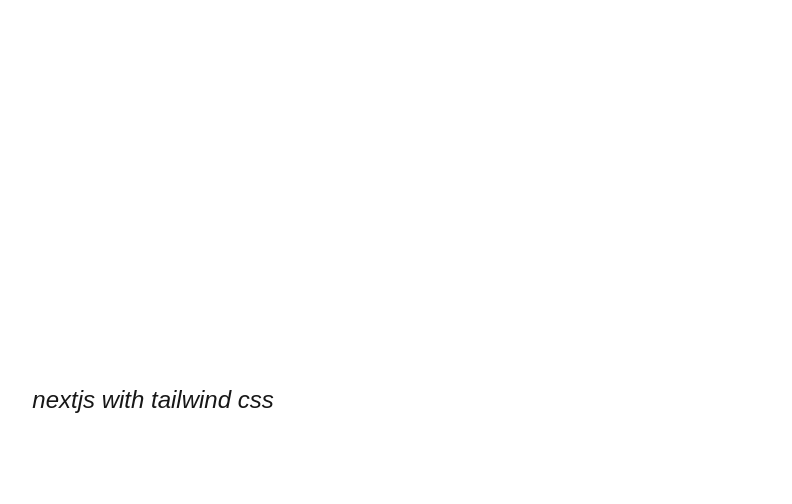
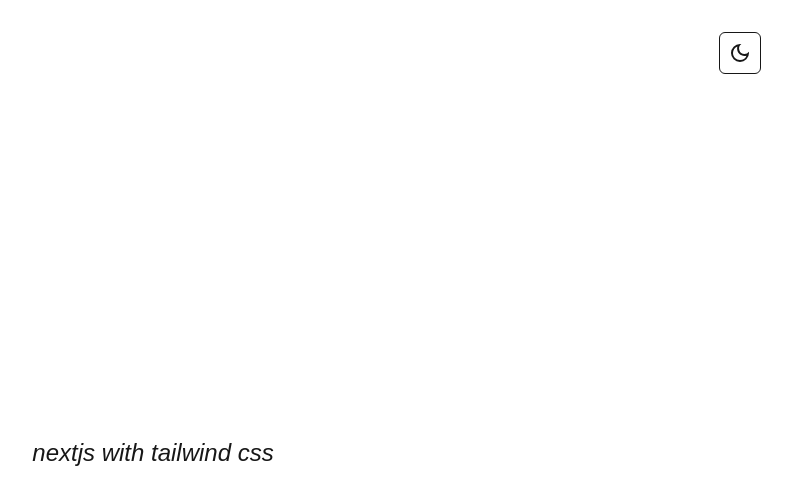
Before and after one commit to gouthamamin/nextjs-tailwind-starter-template, a Next.js app: page / in a window 1280 px wide. Shown: the top 504 px of the page, without its empty margins (487-1279 px from the left). Built offline with nearby package versions, Linux system fonts and the light colour scheme.

Commit message:
feat: add theme provider & useTheme hook

```diff
--- /dev/null
+++ b/app/constants/Config.ts
@@ -0,0 +1,6 @@
+export enum appTheme {
+  LIGHT = "light",
+  DARK = "dark"
+};
+
+export const THEME_STORAGE_KEY = "app_theme";
--- /dev/null
+++ b/app/context/ThemeContext.ts
@@ -0,0 +1,4 @@
+import { createContext } from "react";
+import { ThemeContextValue } from "../types";
+
+export const ThemeContext = createContext<ThemeContextValue | null>(null);
--- /dev/null
+++ b/app/context/ThemeProvider.tsx
@@ -0,0 +1,26 @@
+"use client";
+import { ReactNode, useEffect, useState } from "react";
+import { appTheme, THEME_STORAGE_KEY } from "../constants/Config";
+import LocalStorage from "../utils/LocalStorage";
+import { ThemeContext } from "./ThemeContext";
+
+export function ThemeProvider({ children }: { children: ReactNode }) {
+  const [theme, setTheme] = useState<appTheme>(
+    () => LocalStorage.get<appTheme>(THEME_STORAGE_KEY) ?? appTheme.LIGHT
+  );
+
+  useEffect(() => {
+    document.documentElement.classList.toggle("dark", theme === appTheme.DARK);
+    LocalStorage.set(THEME_STORAGE_KEY, theme);
+  }, [theme]);
+
+  const toggleTheme = () => {
+    setTheme((prev) => (prev === appTheme.LIGHT ? appTheme.DARK : appTheme.LIGHT));
+  };
+
+  return (
+    <ThemeContext.Provider value={{ theme, toggleTheme }}>
+      {children}
+    </ThemeContext.Provider>
+  );
+}
--- a/app/globals.css
+++ b/app/globals.css
@@ -2,25 +2,23 @@
 
 :root {
   --background: #ffffff;
-  --foreground: #171717;
+  --primary: #171717;
+}
+
+.dark {
+  --background: #0a0a0a;
+  --primary: #ededed;
 }
 
 @theme inline {
   --color-background: var(--background);
-  --color-foreground: var(--foreground);
+  --color-primary: var(--primary);
   --font-sans: var(--font-geist-sans);
   --font-mono: var(--font-geist-mono);
 }
 
-@media (prefers-color-scheme: dark) {
-  :root {
-    --background: #0a0a0a;
-    --foreground: #ededed;
-  }
-}
-
 body {
   background: var(--background);
-  color: var(--foreground);
+  color: var(--primary);
   font-family: Arial, Helvetica, sans-serif;
 }
--- /dev/null
+++ b/app/hooks/useTheme.ts
@@ -0,0 +1,9 @@
+"use client";
+import { useContext } from "react";
+import { ThemeContext } from "../context/ThemeContext";
+
+export const useTheme = () => {
+  const themeContext = useContext(ThemeContext);
+  if (!themeContext) throw new Error("no theme context found");
+  return themeContext;
+};
--- a/app/layout.tsx
+++ b/app/layout.tsx
@@ -1,6 +1,7 @@
 import type { Metadata } from "next";
 import { Geist, Geist_Mono } from "next/font/google";
 import "./globals.css";
+import { ThemeProvider } from "./context/ThemeProvider";
 
 const geistSans = Geist({
   variable: "--font-geist-sans",
@@ -23,7 +24,9 @@
       lang="en"
       className={`${geistSans.variable} ${geistMono.variable} h-full antialiased`}
     >
-      <body className="min-h-full flex flex-col">{children}</body>
+      <body className="min-h-full flex flex-col">
+        <ThemeProvider>{children}</ThemeProvider>
+      </body>
     </html>
   );
 }
--- a/app/page.tsx
+++ b/app/page.tsx
@@ -1,7 +1,25 @@
+"use client";
+import { MdOutlineLightMode } from "react-icons/md";
+import { MdOutlineDarkMode } from "react-icons/md";
+import { appTheme } from "./constants/Config";
+import { useTheme } from "./hooks/useTheme";
+
+
 export default function Home() {
+  const { theme, toggleTheme } = useTheme();
   return (
-    <main className="w-full min-h-screen flex flex-col justify-center items-center">
-      <h1 className="text-2xl font-medium italic">nextjs with tailwind css</h1>
+    <main className="w-full min-h-screen flex flex-col">
+      <div className="w-full flex justify-end p-8">
+        <button
+          onClick={toggleTheme}
+          className="border rounded-md p-2 cursor-pointer"
+        >
+          {theme === appTheme.LIGHT ? <MdOutlineDarkMode size={24} /> : <MdOutlineLightMode size={24} />}
+        </button>
+      </div>
+      <div className="w-full flex flex-1 justify-center items-center">
+        <h1 className="text-2xl font-medium italic">nextjs with tailwind css</h1>
+      </div>
     </main>
   );
 };
--- /dev/null
+++ b/app/types.ts
@@ -0,0 +1,6 @@
+import { appTheme } from "./constants/Config";
+
+export interface ThemeContextValue {
+  theme: appTheme;
+  toggleTheme: () => void;
+};
--- /dev/null
+++ b/app/utils/LocalStorage.ts
@@ -0,0 +1,18 @@
+const isBrowser = typeof window !== "undefined";
+
+class LocalStorage {
+
+  static get<T>(key: string): T | null {
+    if (!isBrowser) return null;
+    const value = localStorage.getItem(key);
+    return value ? (JSON.parse(value) as T) : null;
+  };
+
+  static set<T>(key: string, value: T): void {
+    if (!isBrowser) return;
+    localStorage.setItem(key, JSON.stringify(value));
+  };
+
+};
+
+export default LocalStorage;
```
